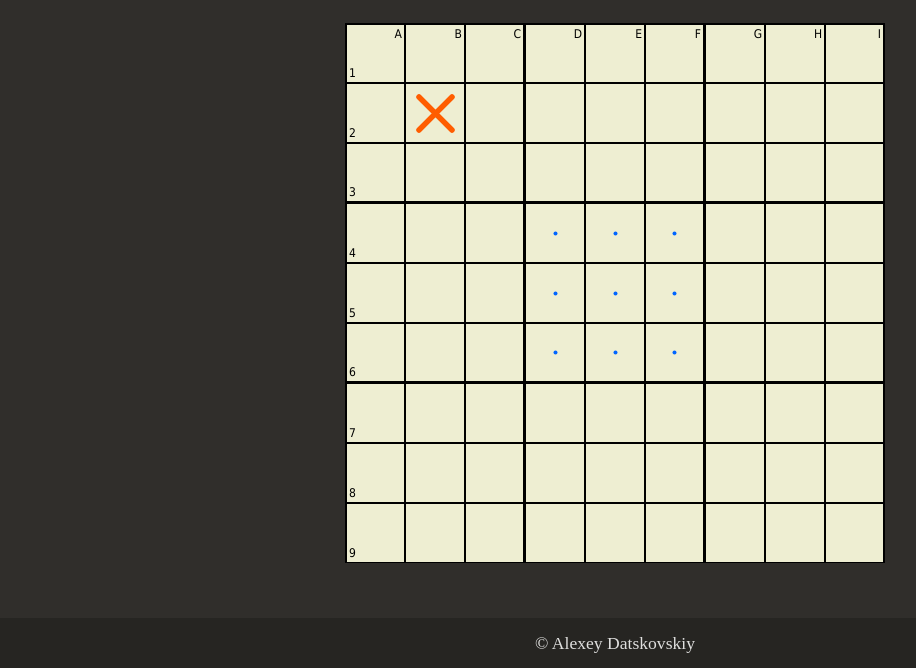
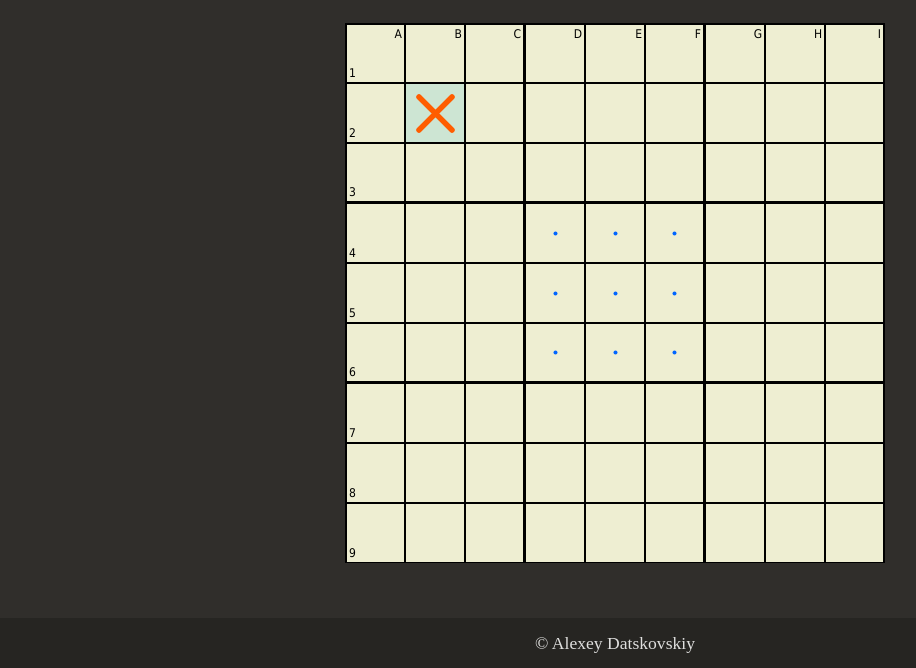
Before and after one commit to Alexdat2000/superXO, a website built with webpack: page game-page/src/index.html in a window 1280 px wide. Both pictures are taken after a click on the element 460 px from the left and 245 px from the top of the page. Shown: the part 132-800 px from the top of the page, without its empty margins (25-941 px from the left). Built offline with nearby package versions, Linux system fonts and the light colour scheme.

Commit message:
Add last cell

```diff
--- a/game-page/src/scripts/field-layout.js
+++ b/game-page/src/scripts/field-layout.js
@@ -5,7 +5,7 @@ import moveBlue from "../assets/move-blue.svg"
 
 import {calcDeadArea, getAvailableMoves, place} from "./game-logic";
 
-export function update_field(fieldString, currentPlayer) {
+export function update_field(fieldString, currentPlayer, lastMove) {
     const chessboard = document.getElementById("chessboard");
     chessboard.innerHTML = "";
     // Generate the 9x9 chessboard dynamically
@@ -54,8 +54,10 @@ export function update_field(fieldString, currentPlayer) {
             circleImage.classList.add("tic-tac-toe-image");
             cell.appendChild(circleImage);
         }
+        if (i === lastMove) {
+            cell.classList.add("last-move");
+        }
     }
-
 
     const deadArea = calcDeadArea()
     for (let rowStart = 0; rowStart <= 6; rowStart += 3) {
--- a/game-page/src/scripts/game-logic.js
+++ b/game-page/src/scripts/game-logic.js
@@ -5,7 +5,7 @@ let fieldString = " ".repeat(81); // Initialize the global field string
 let lastMove = -1;
 
 export function start() {
-    update_field(fieldString, currentPlayer);
+    update_field(fieldString, currentPlayer, lastMove);
 }
 
 export function calcDeadArea() {
@@ -89,6 +89,6 @@ export function place(row, col) {
         fieldString = fieldString.substring(0, index) + currentPlayer + fieldString.substring(index + 1);
         lastMove = index;
         currentPlayer = currentPlayer === "X" ? "O" : "X";
-        update_field(fieldString, currentPlayer);
+        update_field(fieldString, currentPlayer, lastMove);
     }
 }
--- a/game-page/src/styles/field.css
+++ b/game-page/src/styles/field.css
@@ -18,6 +18,10 @@
 
     background-color: #eeeed2; /* Light beige */
     position: relative;
+}
+
+.last-move {
+    background-color: #CDE5D3;
 }
 
 .available:hover {
```
